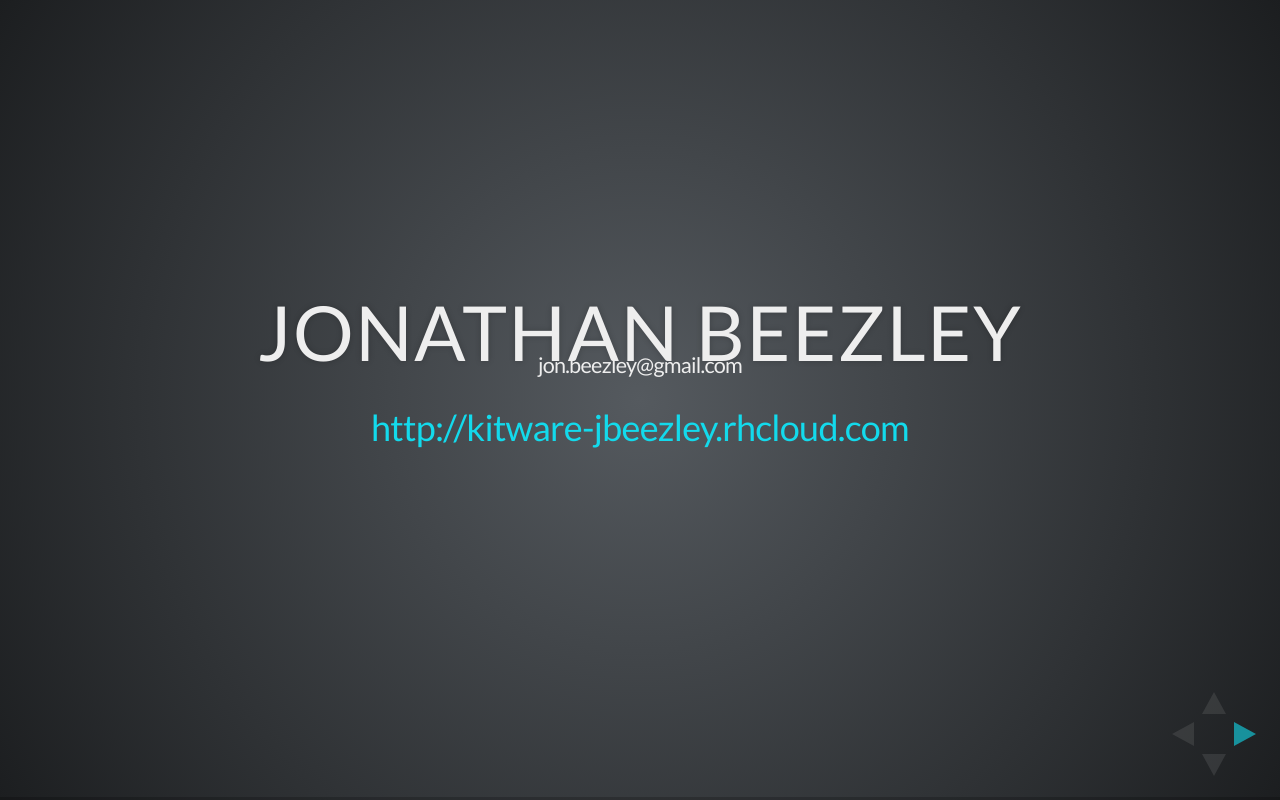
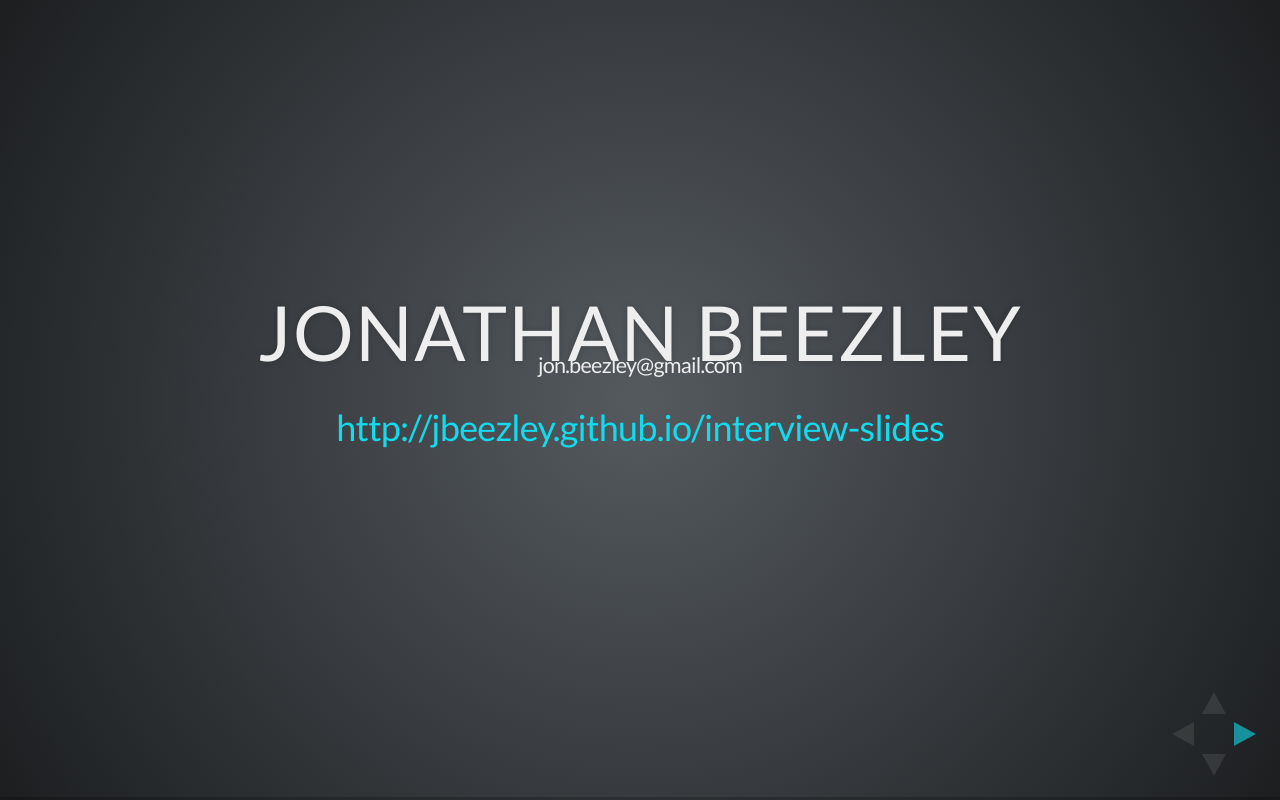
Before and after one commit to jbeezley/interview-slides, a website with bundled scripts: page index.html in a window 1280 px wide. Built offline with nearby package versions, Linux system fonts and the light colour scheme.

Commit message:
changing url of hosted slides

```diff
--- a/index.html
+++ b/index.html
@@ -258,7 +258,7 @@
           <!--h1></h1-->
           <h2>Jonathan Beezley</h2>
           <p><small>jon.beezley@gmail.com</small></p>
-          <a href='http://kitware-jbeezley.rhcloud.com'>http://kitware-jbeezley.rhcloud.com</a>
+          <a href='http://jbeezley.github.io/interview-slides'>http://jbeezley.github.io/interview-slides</a>
           <!--p>
           <small>Created by <a href="http://hakim.se">Hakim El Hattab</a> / <a href="http://twitter.com/hakimel">@hakimel</a></small>
           </p-->
```
